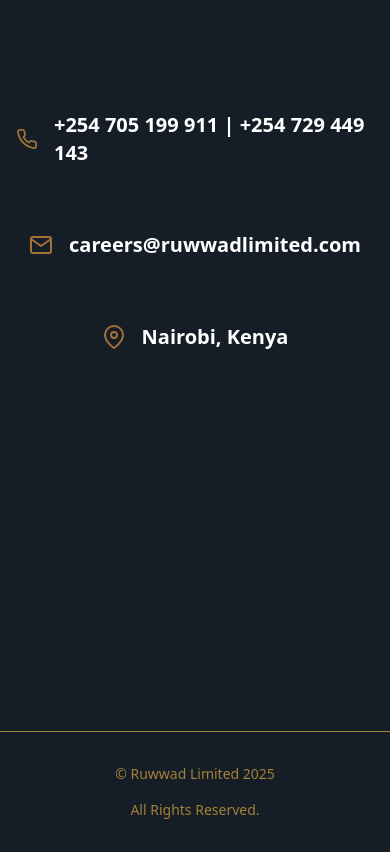
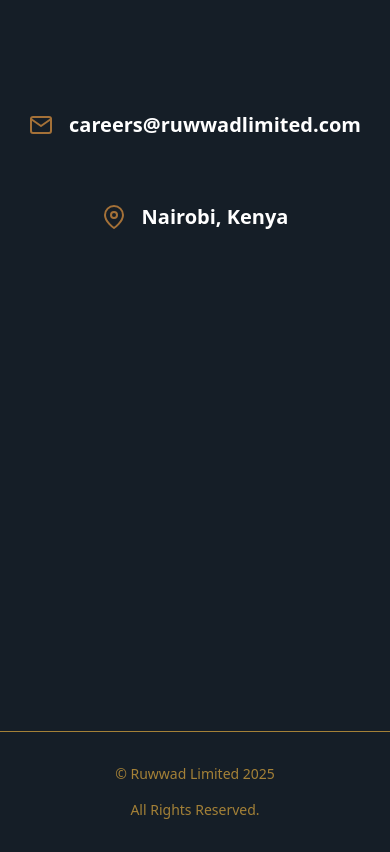
Before and after one commit to KaizeninCode/ruwwaid, a Next.js app: page / in a window 390 px wide. Shown: the part 5940-6792 px from the top of the page. Built offline with nearby package versions, Linux system fonts and the light colour scheme.

Commit message:
remove mobile contact info

```diff
--- a/app/sections/Contact.tsx
+++ b/app/sections/Contact.tsx
@@ -3,7 +3,7 @@
 
 const Contact = () => {
     const contacts = [
-        {type: 'Phone', value: '+254 705 199 911 | +254 729 449 143', icon: <FiPhone className="lg:text-5xl text-2xl text-[#a47138]" />},
+        // {type: 'Phone', value: '+254 705 199 911 | +254 729 449 143', icon: <FiPhone className="lg:text-5xl text-2xl text-[#a47138]" />},
         {type: 'Email', value: 'careers@ruwwadlimited.com', icon: <FiMail className="lg:text-5xl text-2xl text-[#a47138]" />},
         {type: 'Location', value: 'Nairobi, Kenya', icon: <FiMapPin className="lg:text-5xl text-2xl text-[#a47138]" />},
     ]
```
